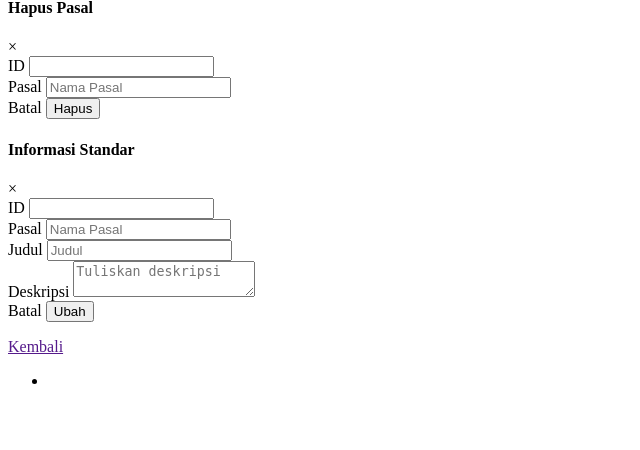
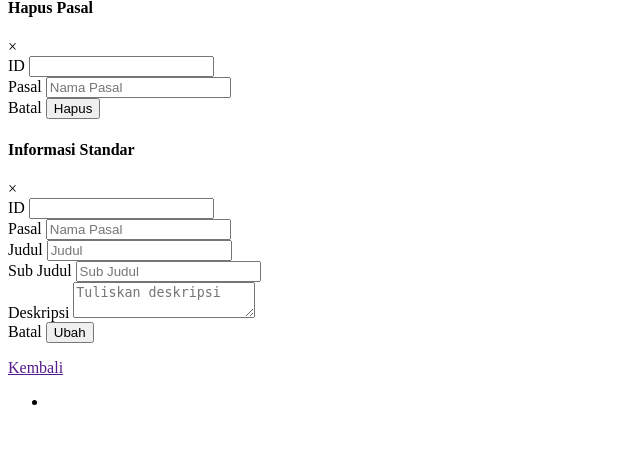
Before and after one commit to ArcShift/dms, a PHP site: the page made by application/views/standard/detail.php in a window 1280 px wide. Shown: the part 350-800 px from the top of the page, without its empty margins (0-640 px from the left). Run offline with PHP 8.4, Linux system fonts and the light colour scheme; the template is opened without the code that fills it, so the values that code supplies are empty.

Commit message:
pasal sub judul

```diff
--- a/application/models/M_pasal.php
+++ b/application/models/M_pasal.php
@@ -40,6 +40,7 @@ class M_pasal extends CI_Model {
     function update_desc() {
         $this->db->set('sort_desc', $this->input->post('sort-desc'));
         $this->db->set('long_desc', $this->input->post('long-desc'));
+        $this->db->set('subtitle', $this->input->post('subtitle'));
         $this->db->where('id', $this->input->post('id'));
         return $this->db->update($this->table);
     }
--- a/application/views/standard/detail.php
+++ b/application/views/standard/detail.php
@@ -96,7 +96,7 @@
                         <button type="submit" class="btn btn-transition btn-outline-info" name="remove" value="ok">Hapus</button>
                     </div>
                 </form>
-                <!--FORM 1-->
+                <!--FORM DETAIL-->
                 <form id="form1" class="d-none" method="post" enctype="multipart/form-data">
                     <div class="modal-header">
                         <h4 class="modal-title">Informasi Standar</h4>
@@ -116,6 +116,10 @@
                         <div class="form-group">
                             <label for="namaModule">Judul</label>
                             <input class="form-control item-sort-desc" name="sort-desc" placeholder="Judul">
+                        </div>
+                        <div class="form-group">
+                            <label for="namaModule">Sub Judul</label>
+                            <input class="form-control item-subtitle" name="subtitle" placeholder="Sub Judul">
                         </div>
                         <div class="form-group">
                             <label for="namaModule">Deskripsi</label>
@@ -223,6 +227,7 @@
         $('.item-id').val($(item).parent().attr('id'));
         $('.item-name').val($(item).parent().children('.title').text());
         $('.item-sort-desc').val(list[id].sort_desc);
+        $('.item-subtitle').val(list[id].subtitle);
         $('.item-long-desc').val(list[id].long_desc);
     }
     function closeForm() {
```
